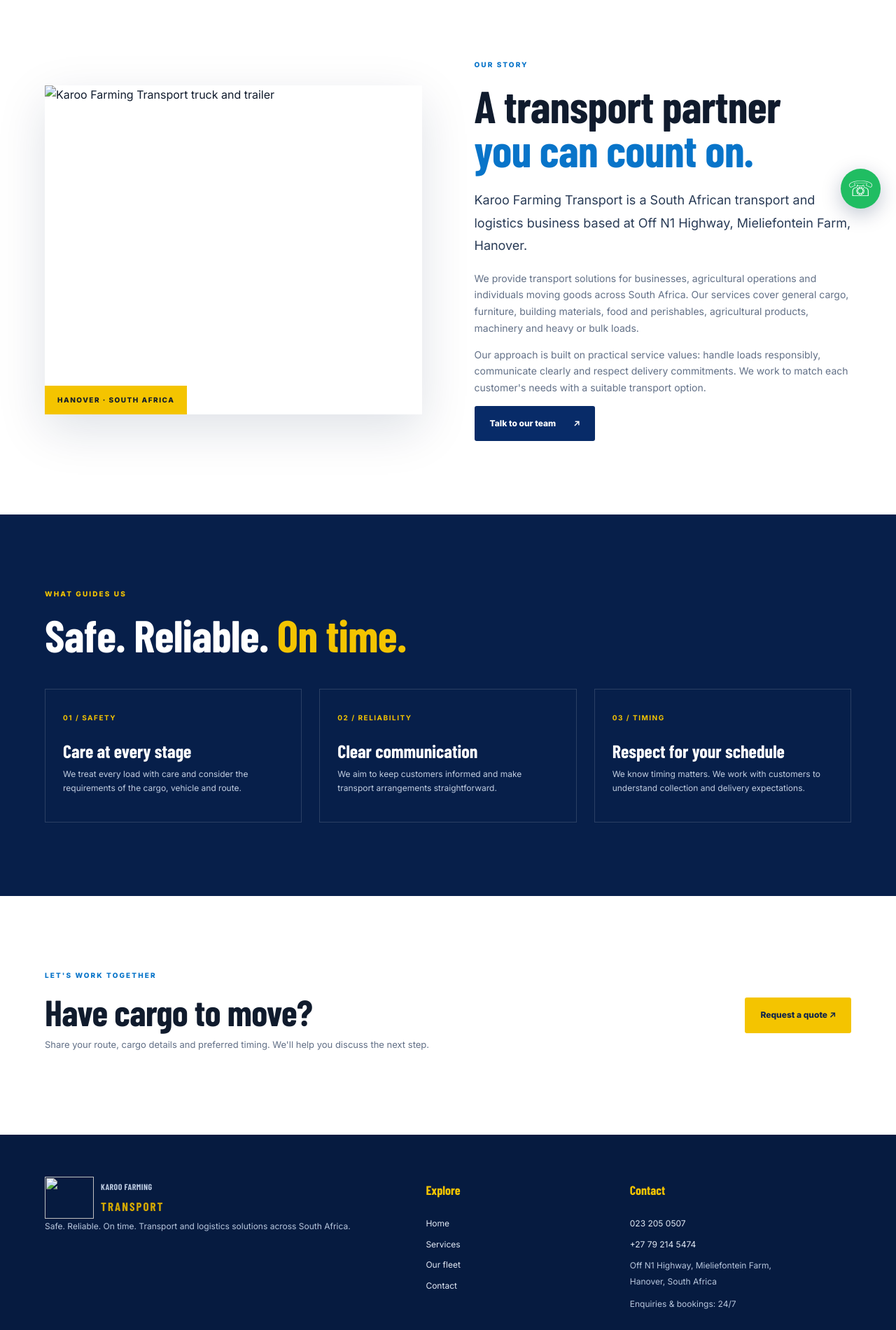
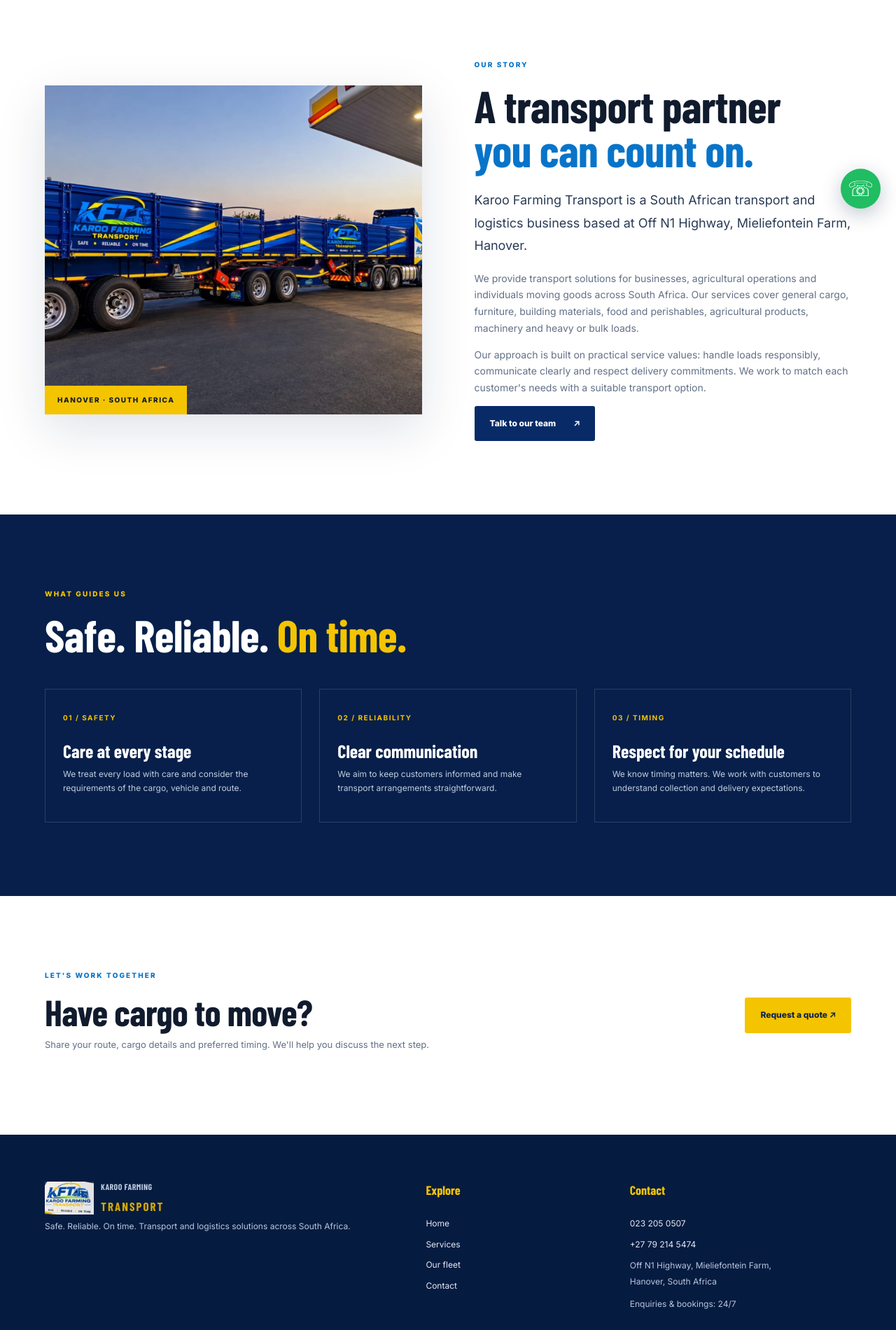
Before and after one commit to ngobenih45-maker/Karoo-Farming-Transport-, a plain HTML site: page about.html in a window 1280 px wide. Shown: the part 480-2380 px from the top of the page at 70% size. Drawn offline with nearby package versions, Linux system fonts and the light colour scheme; a web font is replaced by a local one.

Commit message:
Fix image source paths in about.html
Updated image sources in the about.html file to remove 'assets/' prefix for logo and truck images.

```diff
--- a/about.html
+++ b/about.html
@@ -1,8 +1,8 @@
 <!DOCTYPE html>
 <html lang="en"><head><meta charset="UTF-8"><meta name="viewport" content="width=device-width, initial-scale=1"><meta name="description" content="Learn about Karoo Farming Transport, based at Mieliefontein Farm near Hanover, South Africa."><title>About Us | Karoo Farming Transport</title><link rel="preconnect" href="https://fonts.googleapis.com"><link href="https://fonts.googleapis.com/css2?family=Barlow+Condensed:wght@500;600;700;800&family=Inter:wght@400;500;600;700;800&display=swap" rel="stylesheet"><link rel="stylesheet" href="style.css"></head>
-<body><header class="site-header"><a class="brand" href="index.html"><img src="assets/logo.jpg" alt="Karoo Farming Transport logo"><span><b>KAROO FARMING</b><strong>TRANSPORT</strong></span></a><button class="menu-toggle" aria-label="Open navigation" aria-expanded="false">☰</button><nav class="nav"><a href="index.html">Home</a><a class="active" href="about.html">About</a><a href="services.html">Services</a><a href="fleet.html">Our Fleet</a><a href="contact.html" class="nav-cta">Get a Quote</a></nav></header>
+<body><header class="site-header"><a class="brand" href="index.html"><img src="logo.jpg" alt="Karoo Farming Transport logo"><span><b>KAROO FARMING</b><strong>TRANSPORT</strong></span></a><button class="menu-toggle" aria-label="Open navigation" aria-expanded="false">☰</button><nav class="nav"><a href="index.html">Home</a><a class="active" href="about.html">About</a><a href="services.html">Services</a><a href="fleet.html">Our Fleet</a><a href="contact.html" class="nav-cta">Get a Quote</a></nav></header>
 <main><section class="page-hero"><div class="container"><div class="eyebrow"><span></span> THE PEOPLE BEHIND THE JOURNEY</div><h1>About <em>Karoo Farming.</em></h1><p>Grounded in reliability. Focused on getting your cargo there.</p></div></section>
-<section class="section"><div class="container about-grid"><div class="about-image reveal"><img src="assets/truck-yard.jpg" alt="Karoo Farming Transport truck and trailer"><span>HANOVER · SOUTH AFRICA</span></div><div><div class="section-label">OUR STORY</div><h2>A transport partner<br><span>you can count on.</span></h2><p class="lead">Karoo Farming Transport is a South African transport and logistics business based at Off N1 Highway, Mieliefontein Farm, Hanover.</p><p>We provide transport solutions for businesses, agricultural operations and individuals moving goods across South Africa. Our services cover general cargo, furniture, building materials, food and perishables, agricultural products, machinery and heavy or bulk loads.</p><p>Our approach is built on practical service values: handle loads responsibly, communicate clearly and respect delivery commitments. We work to match each customer's needs with a suitable transport option.</p><a class="btn btn-blue" href="contact.html">Talk to our team <span>↗</span></a></div></div></section>
+<section class="section"><div class="container about-grid"><div class="about-image reveal"><img src="truck-yard.jpg" alt="Karoo Farming Transport truck and trailer"><span>HANOVER · SOUTH AFRICA</span></div><div><div class="section-label">OUR STORY</div><h2>A transport partner<br><span>you can count on.</span></h2><p class="lead">Karoo Farming Transport is a South African transport and logistics business based at Off N1 Highway, Mieliefontein Farm, Hanover.</p><p>We provide transport solutions for businesses, agricultural operations and individuals moving goods across South Africa. Our services cover general cargo, furniture, building materials, food and perishables, agricultural products, machinery and heavy or bulk loads.</p><p>Our approach is built on practical service values: handle loads responsibly, communicate clearly and respect delivery commitments. We work to match each customer's needs with a suitable transport option.</p><a class="btn btn-blue" href="contact.html">Talk to our team <span>↗</span></a></div></div></section>
 <section class="section dark-section"><div class="container"><div class="section-label light">WHAT GUIDES US</div><h2>Safe. Reliable. <span>On time.</span></h2><div class="principles"><article><b>01 / SAFETY</b><h3>Care at every stage</h3><p>We treat every load with care and consider the requirements of the cargo, vehicle and route.</p></article><article><b>02 / RELIABILITY</b><h3>Clear communication</h3><p>We aim to keep customers informed and make transport arrangements straightforward.</p></article><article><b>03 / TIMING</b><h3>Respect for your schedule</h3><p>We know timing matters. We work with customers to understand collection and delivery expectations.</p></article></div></div></section>
 <section class="section"><div class="container split-cta"><div><div class="section-label">LET'S WORK TOGETHER</div><h2>Have cargo to move?</h2><p>Share your route, cargo details and preferred timing. We'll help you discuss the next step.</p></div><a class="btn btn-yellow" href="contact.html">Request a quote ↗</a></div></section></main>
-<footer class="footer"><div class="container footer-grid"><div><a class="brand footer-brand" href="index.html"><img src="assets/logo.jpg" alt=""><span><b>KAROO FARMING</b><strong>TRANSPORT</strong></span></a><p>Safe. Reliable. On time. Transport and logistics solutions across South Africa.</p></div><div><h4>Explore</h4><a href="index.html">Home</a><a href="services.html">Services</a><a href="fleet.html">Our fleet</a><a href="contact.html">Contact</a></div><div><h4>Contact</h4><a href="tel:0232050507">023 205 0507</a><a href="tel:+27792145474">+27 79 214 5474</a><span>Off N1 Highway, Mieliefontein Farm,<br>Hanover, South Africa</span><span>Enquiries & bookings: 24/7</span></div></div><div class="container footer-bottom"><span>© <span id="year"></span> Karoo Farming Transport.</span><span>SAFE <i>•</i> RELIABLE <i>•</i> ON TIME</span></div></footer><a class="whatsapp-float" href="#" data-wa="Hello Karoo Farming Transport. I would like to know more about your company." aria-label="Chat on WhatsApp">☏</a><script src="script.js"></script></body></html>
+<footer class="footer"><div class="container footer-grid"><div><a class="brand footer-brand" href="index.html"><img src="logo.jpg" alt=""><span><b>KAROO FARMING</b><strong>TRANSPORT</strong></span></a><p>Safe. Reliable. On time. Transport and logistics solutions across South Africa.</p></div><div><h4>Explore</h4><a href="index.html">Home</a><a href="services.html">Services</a><a href="fleet.html">Our fleet</a><a href="contact.html">Contact</a></div><div><h4>Contact</h4><a href="tel:0232050507">023 205 0507</a><a href="tel:+27792145474">+27 79 214 5474</a><span>Off N1 Highway, Mieliefontein Farm,<br>Hanover, South Africa</span><span>Enquiries & bookings: 24/7</span></div></div><div class="container footer-bottom"><span>© <span id="year"></span> Karoo Farming Transport.</span><span>SAFE <i>•</i> RELIABLE <i>•</i> ON TIME</span></div></footer><a class="whatsapp-float" href="#" data-wa="Hello Karoo Farming Transport. I would like to know more about your company." aria-label="Chat on WhatsApp">☏</a><script src="script.js"></script></body></html>
```
